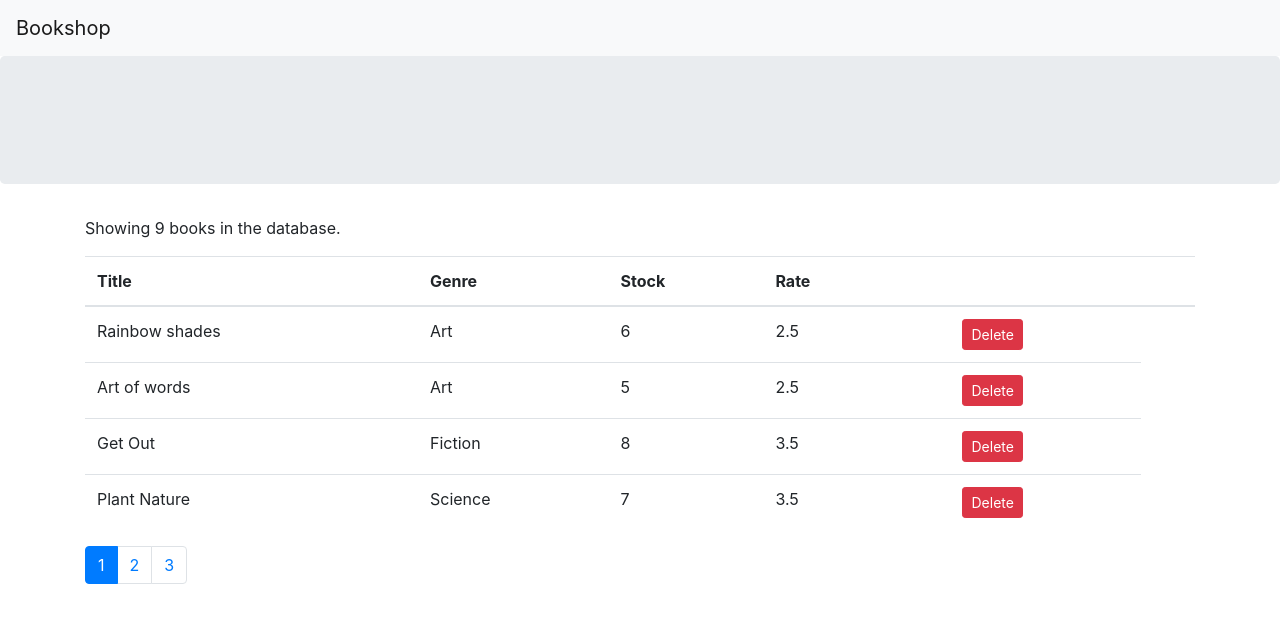
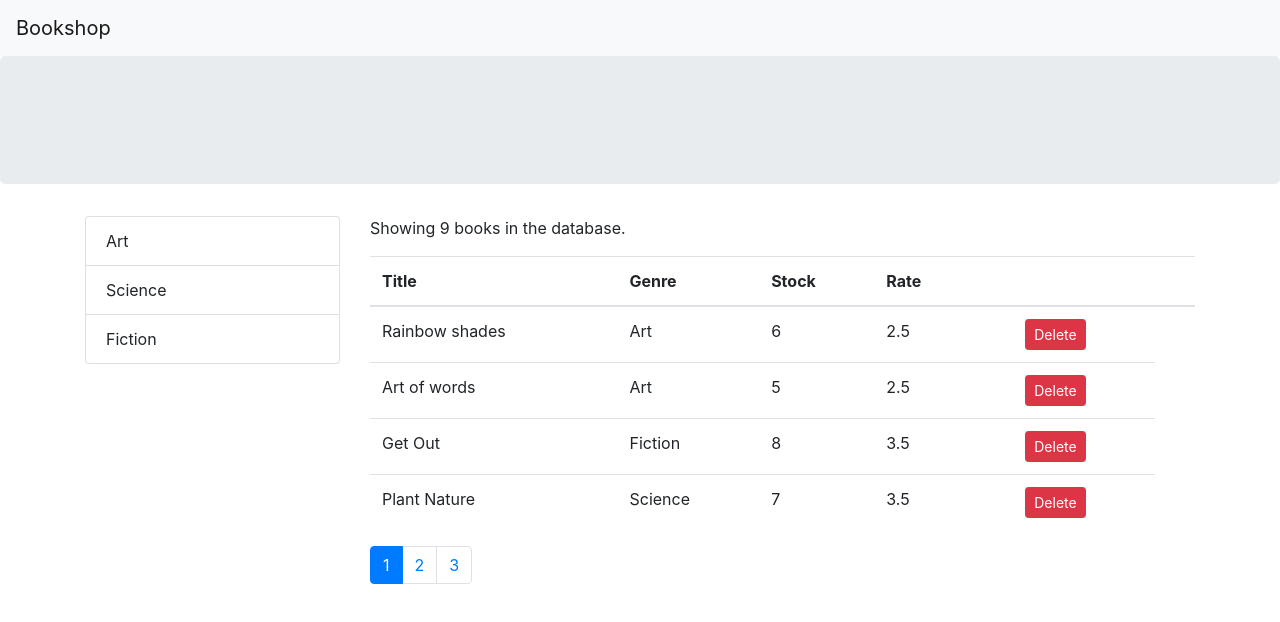
Before and after one commit to osmakins/Bookshop, a React (Create React App) app: page / in a window 1280 px wide. Shown: the top 622 px of the page. Built offline with nearby package versions, Linux system fonts and the light colour scheme; the HTML template or start-up script is replaced by a standard one.

Commit message:
Add and implement sidebar component

```diff
--- a/src/components/books.jsx
+++ b/src/components/books.jsx
@@ -3,13 +3,21 @@
 import Like from './common/like';
 import Pagination from './common/pagination';
 import { paginate } from '../utils/paginate';
+import SideBar from './common/sidebar';
+import { getGenres } from '../services/fakeGenreService';
+
 
 class Books extends Component {
   state = {
-    books: getBooks(),
+    books: [],
     currentPage: 1,
-    pageSize: 4
+    pageSize: 4,
+    genres: []
   };
+
+  componentDidMount() {
+    this.setState({ books: getBooks(), genres: getGenres() })
+  }
 
   handleDelete = (book) => {
     const books = this.state.books.filter(b => b._id !== book._id);
@@ -28,6 +36,10 @@
     this.setState({ currentPage: page })
   }
 
+  handleGenreSelect = genre => {
+    console.log(genre)
+  };
+
   render() {
     const { pageSize, currentPage, books: allBooks } = this.state;
     const { length: count } = this.state.books;
@@ -37,7 +49,16 @@
     const books = paginate(allBooks, currentPage, pageSize)
 
     return (
-      <React.Fragment>
+      <div className="row">
+        <div className="col-3">
+          <SideBar
+            textProperty="name"
+            valueProperty="_id"
+            items={this.state.genres}
+            onItemSelect={this.handleGenreSelect}
+          />
+        </div>
+        <div className="col">
           <p>Showing {count} books in the database.</p>
           <table className="table">
             <thead>
@@ -68,7 +89,9 @@
             pageSize={pageSize}
             currentPage={currentPage}
             onPageChange={this.handlePageChange} />
-      </React.Fragment>
+        </div>
+
+      </div>
     );
   }
 }
--- /dev/null
+++ b/src/components/common/sidebar.jsx
@@ -0,0 +1,11 @@
+import React from 'react';
+
+const SideBar = (props) => {
+  const { items, textProperty, valueProperty } = props;
+
+  return <ul className="list-group">
+    {items.map(item => <li key={item[valueProperty]} className="list-group-item">{item[textProperty]}</li>)}
+  </ul>;
+}
+
+export default SideBar
```
Lines whose indentation alone changed are shown as unchanged.
